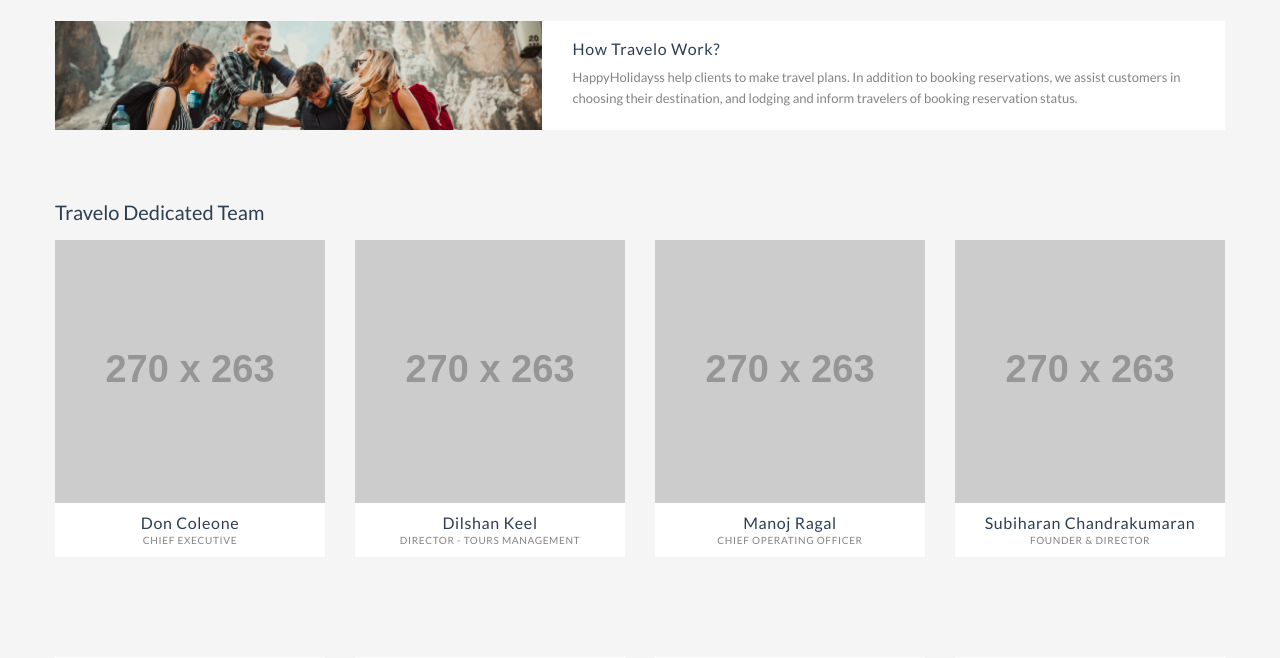
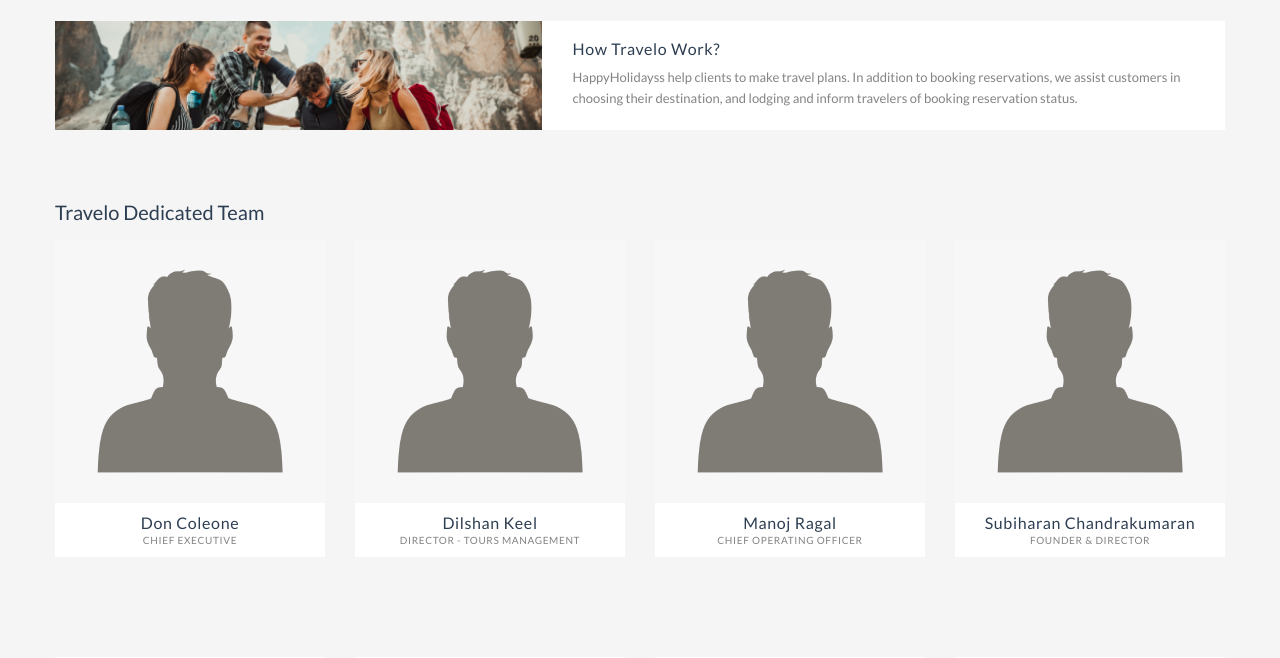
Before and after one commit to ChandrakumaranSubiharan/TAMS, a PHP site: page /about-us.php in a window 1280 px wide. Shown: the part 396-1054 px from the top of the page. Run offline with PHP 8.4, Linux system fonts and the light colour scheme; grey boxes labelled with a size stand in for pictures from a placeholder-image service; some libraries are stand-ins or nearby versions; some web fonts are replaced.

Commit message:
aboutus user img updated

```diff
--- a/about-us.php
+++ b/about-us.php
@@ -45,7 +45,7 @@
                         <div class="col-sm-6 col-md-3">
                             <article class="box">
                                 <figure>
-                                    <a href="#"><img src="http://placehold.it/270x263" alt="" width="270" height="263" /></a>
+                                    <a href="#"><img src="assets/images/user.png" alt="" width="270" height="263" /></a>
                                 </figure>
                                 <div class="details">
                                     <h4 class="box-title"><a href="#">Don Coleone<small>Chief Executive</small></a></h4>
@@ -55,7 +55,7 @@
                         <div class="col-sm-6 col-md-3">
                             <article class="box">
                                 <figure>
-                                    <a href="#"><img src="http://placehold.it/270x263" alt="" width="270" height="263" /></a>
+                                    <a href="#"><img src="assets/images/user.png" alt="" width="270" height="263" /></a>
                                 </figure>
                                 <div class="details">
                                     <h4 class="box-title"><a href="#">Dilshan Keel<small>Director - Tours Management</small></a></h4>
@@ -65,7 +65,7 @@
                         <div class="col-sm-6 col-md-3">
                             <article class="box">
                                 <figure>
-                                    <a href="#"><img src="http://placehold.it/270x263" alt="" width="270" height="263" /></a>
+                                    <a href="#"><img src="assets/images/user.png" alt="" width="270" height="263" /></a>
                                 </figure>
                                 <div class="details">
                                     <h4 class="box-title"><a href="#">Manoj Ragal<small>Chief Operating Officer</small></a></h4>
@@ -75,7 +75,7 @@
                         <div class="col-sm-6 col-md-3">
                             <article class="box">
                                 <figure>
-                                    <a href="#"><img src="http://placehold.it/270x263" alt="" width="270" height="263" /></a>
+                                    <a href="#"><img src="assets/images/user.png" alt="" width="270" height="263" /></a>
                                 </figure>
                                 <div class="details">
                                     <h4 class="box-title"><a href="#">Subiharan Chandrakumaran<small>Founder &amp; Director</small></a></h4>
```
Also changed, not shown: assets/images/user.png (added).
